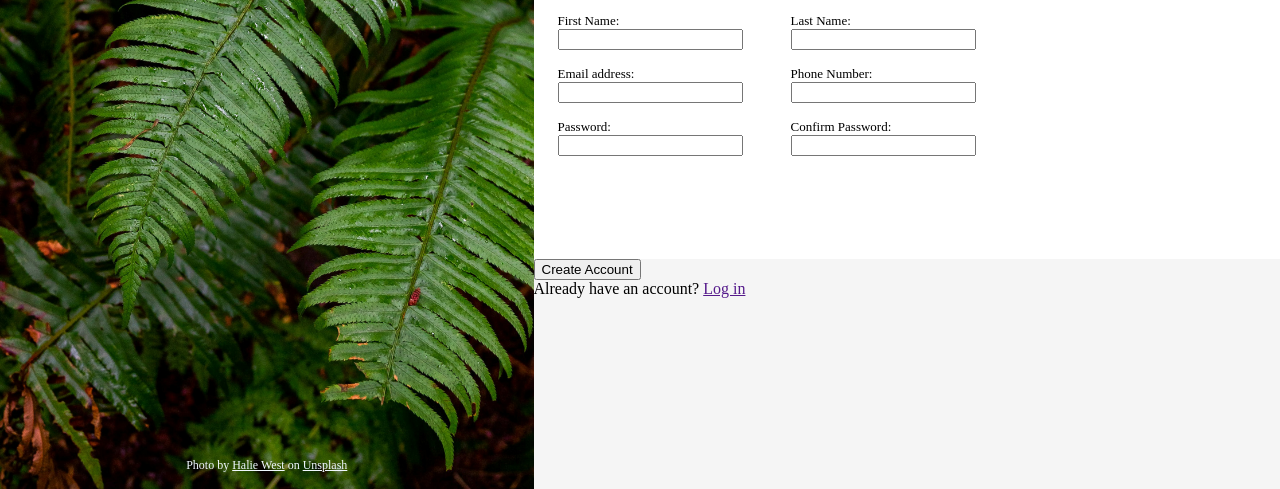
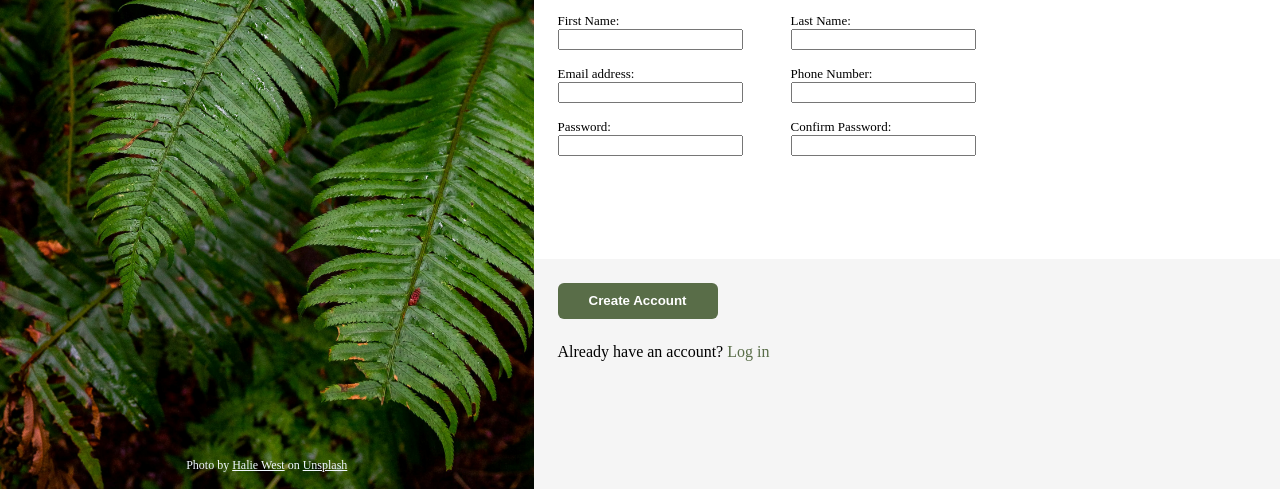
Before and after one commit to Seanthebeast300/odin-sign-up-form, a plain HTML site: page index.html in a window 1280 px wide. Shown: the part 311-800 px from the top of the page. Drawn offline with Linux system fonts and the light colour scheme.

Commit message:
css for footer right side

```diff
--- a/style.css
+++ b/style.css
@@ -170,3 +170,25 @@ label {
     height: 30%;
 
 }
+
+.create-account-button,
+.log-in-text {
+    margin-left: 24px;
+    margin-top: 24px;
+}
+
+.create-account-button {
+    width: 160px;
+    height: 36px;
+
+    border-radius: 6px;
+    background-color: #596D48;
+    border: 0px;
+    color: white;
+    font-weight: bold;
+}
+
+.log-in-text>a {
+    color: #596D48;
+    text-decoration: none;
+}
```
